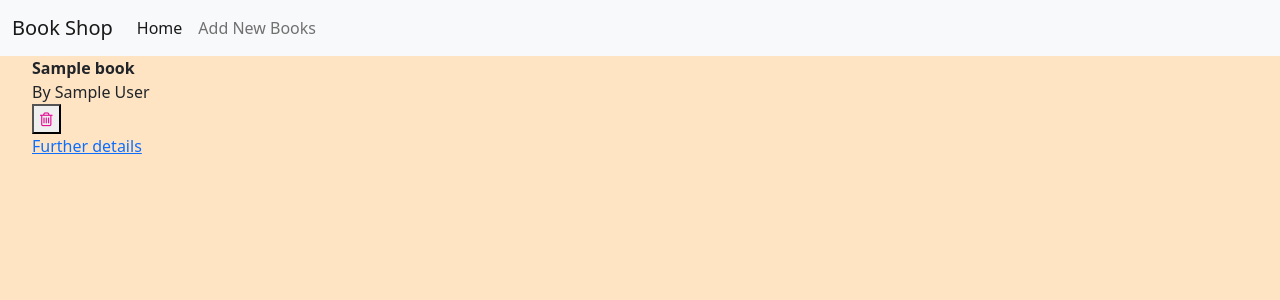
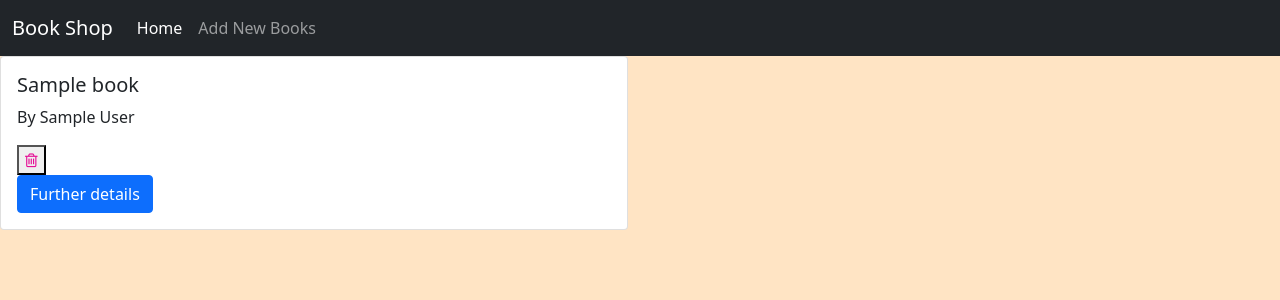
Before and after one commit to sandramolina/one_to_many_lab, a Flask app: page / in a window 1280 px wide. Shown: the top 300 px of the page. Run offline with Flask 2, Linux system fonts and the light colour scheme; a database or web service that is not in the repository returns one stand-in record (values such as "Sample title"); some libraries are stand-ins or nearby versions.

Commit message:
creates bts cards for the books listing

```diff
--- a/static/style.css
+++ b/static/style.css
@@ -6,11 +6,3 @@ body {
 ul {
     list-style: none;
 }
-
-.book-title {
-    font-weight: bolder;
-}
-
-.container-book-list {
-    border-color: blueviolet;
-}
--- a/templates/base.html
+++ b/templates/base.html
@@ -11,7 +11,7 @@
 </head>
 <body>
   <header>
-    <nav class="navbar navbar-expand-lg navbar-light bg-light">
+    <nav class="navbar navbar-expand-lg navbar-dark bg-dark">
       <div class="container-fluid">
         <a class="navbar-brand" href="/">Book Shop</a>
         <button class="navbar-toggler" type="button" data-bs-toggle="collapse" data-bs-target="#navbarNav" aria-controls="navbarNav" aria-expanded="false" aria-label="Toggle navigation">
--- a/templates/index.html
+++ b/templates/index.html
@@ -1,19 +1,24 @@
 {% extends "base.html" %}
 {% block content %}
+<div class="row">
     {% for book in all_books %}
-<ul>
-    <div class="container-book-list">
-    <li class="book-title">{{book.title}}</li>
-    <li>By {{book.author.first_name}} {{book.author.last_name}}</li>
+
+        <div class="col-sm-6">
+            <div class="card">
+                <div class="card-body">
+                    <h5 class="card-title">{{book.title}}</h5>
+                    <p class="card-text">By {{book.author.first_name}} {{book.author.last_name}}</p>
                     <form action="/{{book.id}}/delete" method="post">
                         <button>
                             <i class="fa fa-trash-o fa-1x" style="color:rgb(229, 14, 150)" aria-hidden="true"></i>
                         </button>
                         <br>
-        <a href="/{{book.id}}">Further details</a>
+                        <a href=""></a>
                     </form>
+                    <a href="/{{book.id}}" class="btn btn-primary">Further details</a>
                 </div>
-</ul>
-
+            </div>
+        </div>
     {% endfor %}
+</div>
 {% endblock %}
```
Lines whose indentation alone changed are shown as unchanged.
